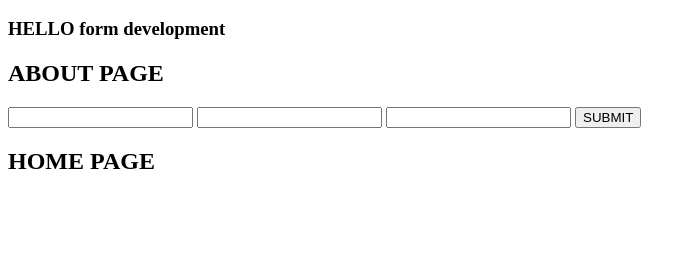
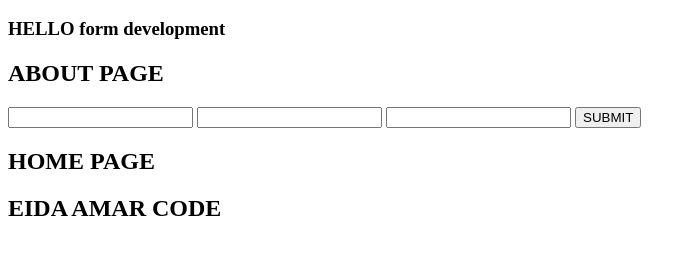
Before and after one commit to shahadat2772/practice-team-project, a plain HTML site: page index.html in a window 1280 px wide. Shown: the part 101-356 px from the top of the page, without its empty margins (0-696 px from the left). Drawn offline with Linux system fonts and the light colour scheme.

Commit message:
amar code added

```diff
--- a/index.html
+++ b/index.html
@@ -23,5 +23,6 @@
       <input type="submit" value="SUBMIT" />
     </form>
     <h2>HOME PAGE</h2>
+    <h2>EIDA AMAR CODE</h2>
   </body>
 </html>
```
